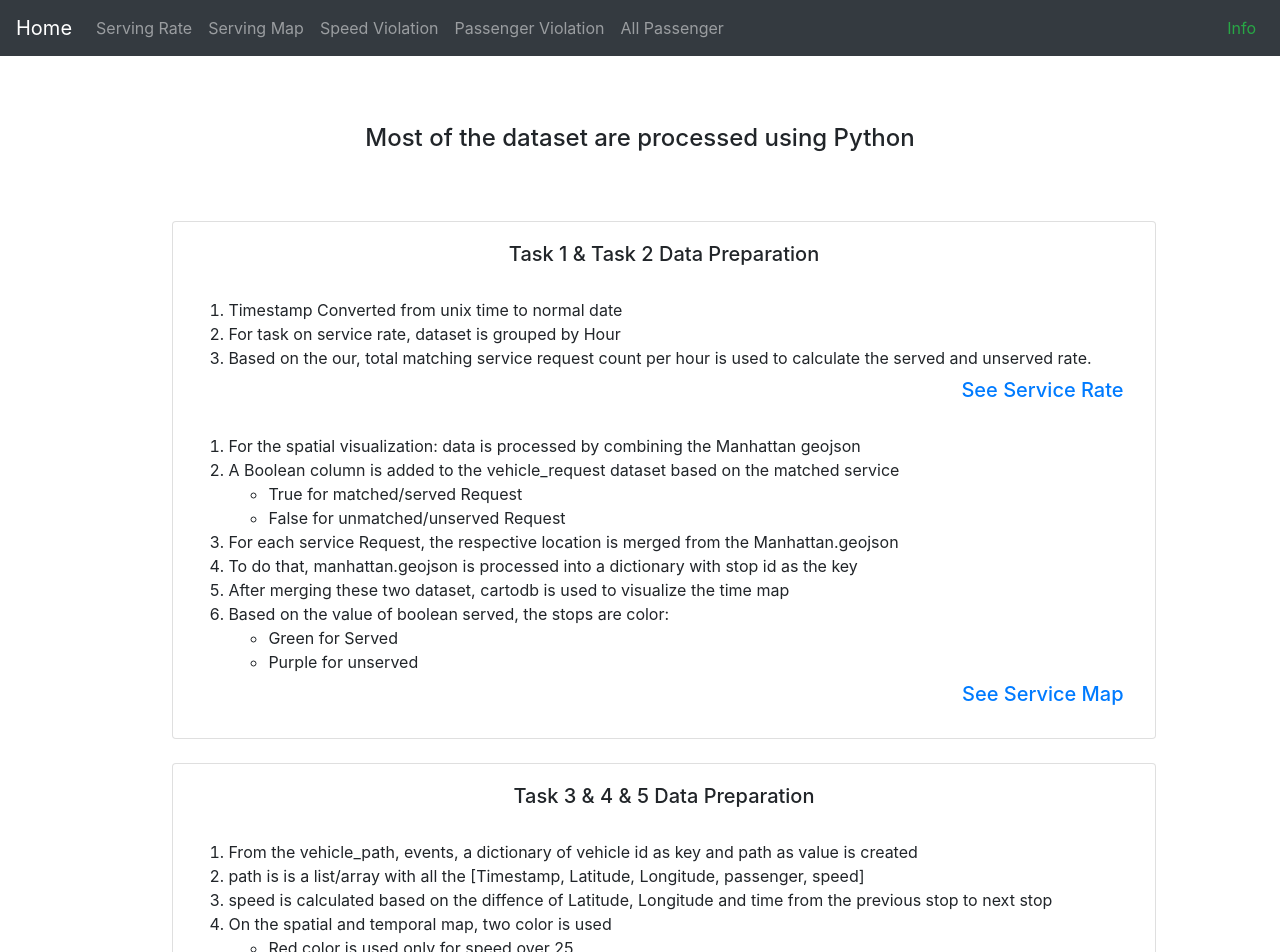
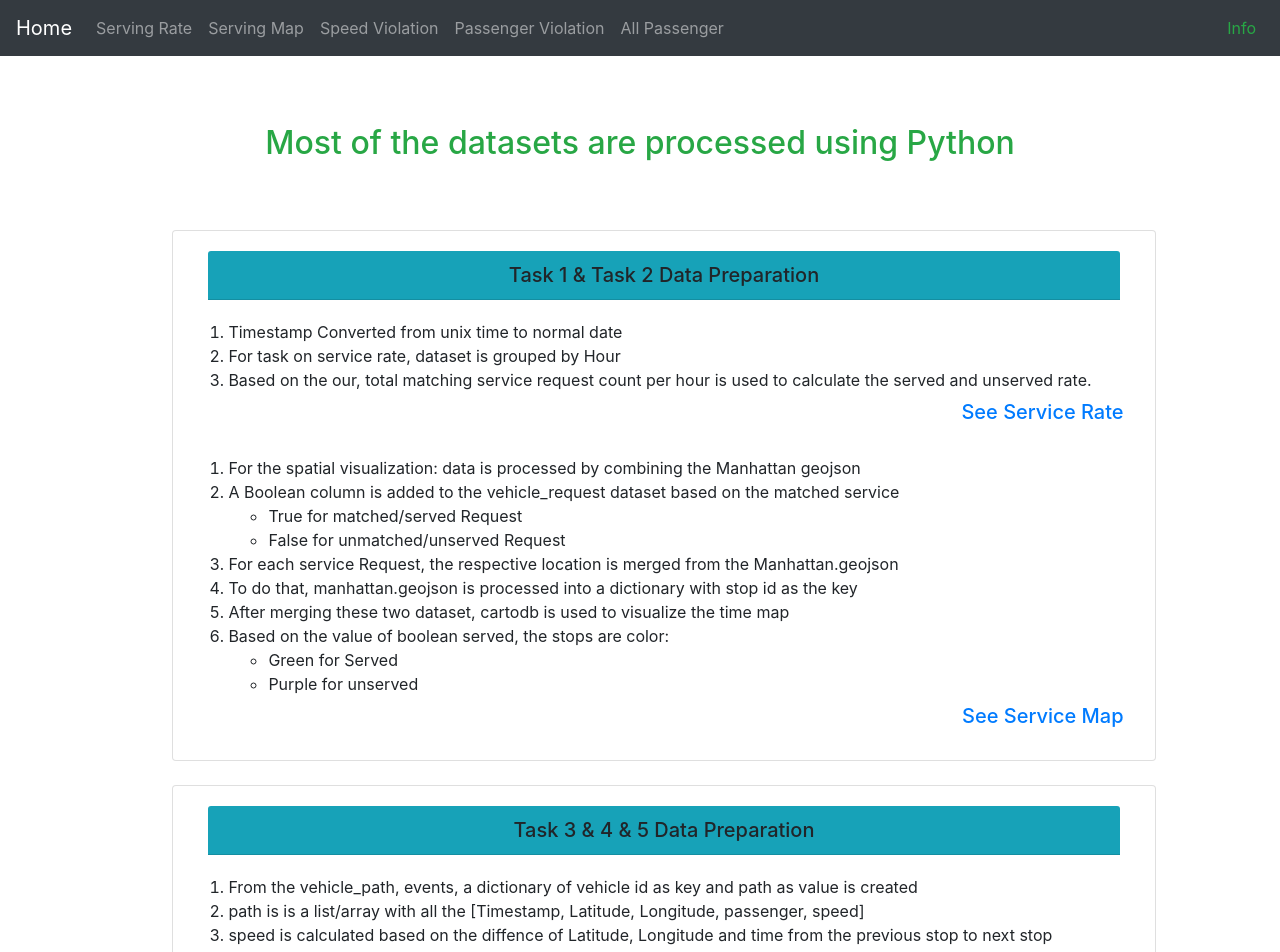
Before and after one commit to ahamedbashir/CabVisualization, a React (Create React App) app: page /vis/info in a window 1280 px wide. Shown: the top 952 px of the page. Built offline with nearby package versions, Linux system fonts and the light colour scheme.

Commit message:
final update

```diff
--- a/src/Containers/About.js
+++ b/src/Containers/About.js
@@ -6,10 +6,10 @@ class About extends React.Component {
         return (
 
             <div className="">
-                <div className="card-body m-5 h4">Most of the dataset are processed using Python</div>
+                <div className="card-body m-5 text-success h2">Most of the datasets are processed using Python</div>
                 <div className="card m-4 row container-fluid justify-content-center" >
                     <div className="card-body ">
-                        <div className="card-title h5"> Task 1 & Task 2 Data Preparation</div>
+                        <div className="card-header bg-info h5"> Task 1 & Task 2 Data Preparation</div>
                     </div>
 
                     <ol className="text-left">
@@ -43,7 +43,7 @@ class About extends React.Component {
 
                 <div className="card row m-4 container-fluid justify-content-center">
                     <div className="card-body ">
-                        <div className="card-title h5"> Task 3 & 4 & 5 Data Preparation</div>
+                        <div className="card-header bg-info h5"> Task 3 & 4 & 5 Data Preparation</div>
                     </div>
 
                     <ol className="text-left">
```
